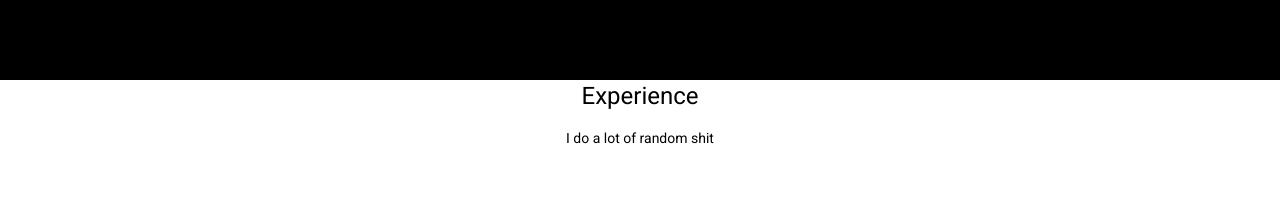
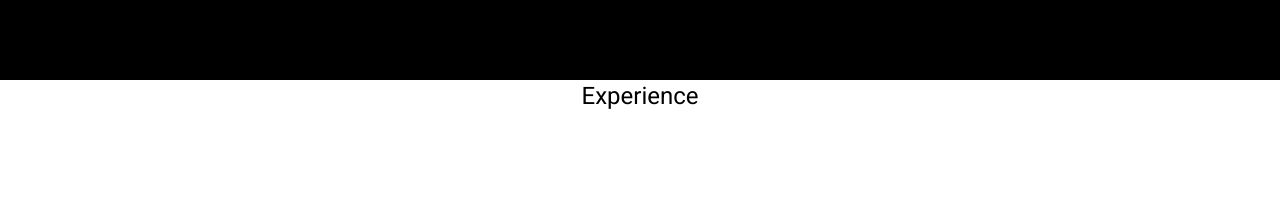
Before and after one commit to colinamicon/portfolio, an Angular app: page / in a window 1280 px wide. Shown: the part 1540-1758 px from the top of the page. Built offline with nearby package versions, Linux system fonts and the light colour scheme.

Commit message:
final commit 1

```diff
--- a/src/app/experience/experience.component.html
+++ b/src/app/experience/experience.component.html
@@ -1,5 +1,5 @@
 <section class="experience-description" id="Experience">
   <h1>Experience</h1>
-  <p>I do a lot of random shit</p>
+  <p></p>
 
 </section>
```
